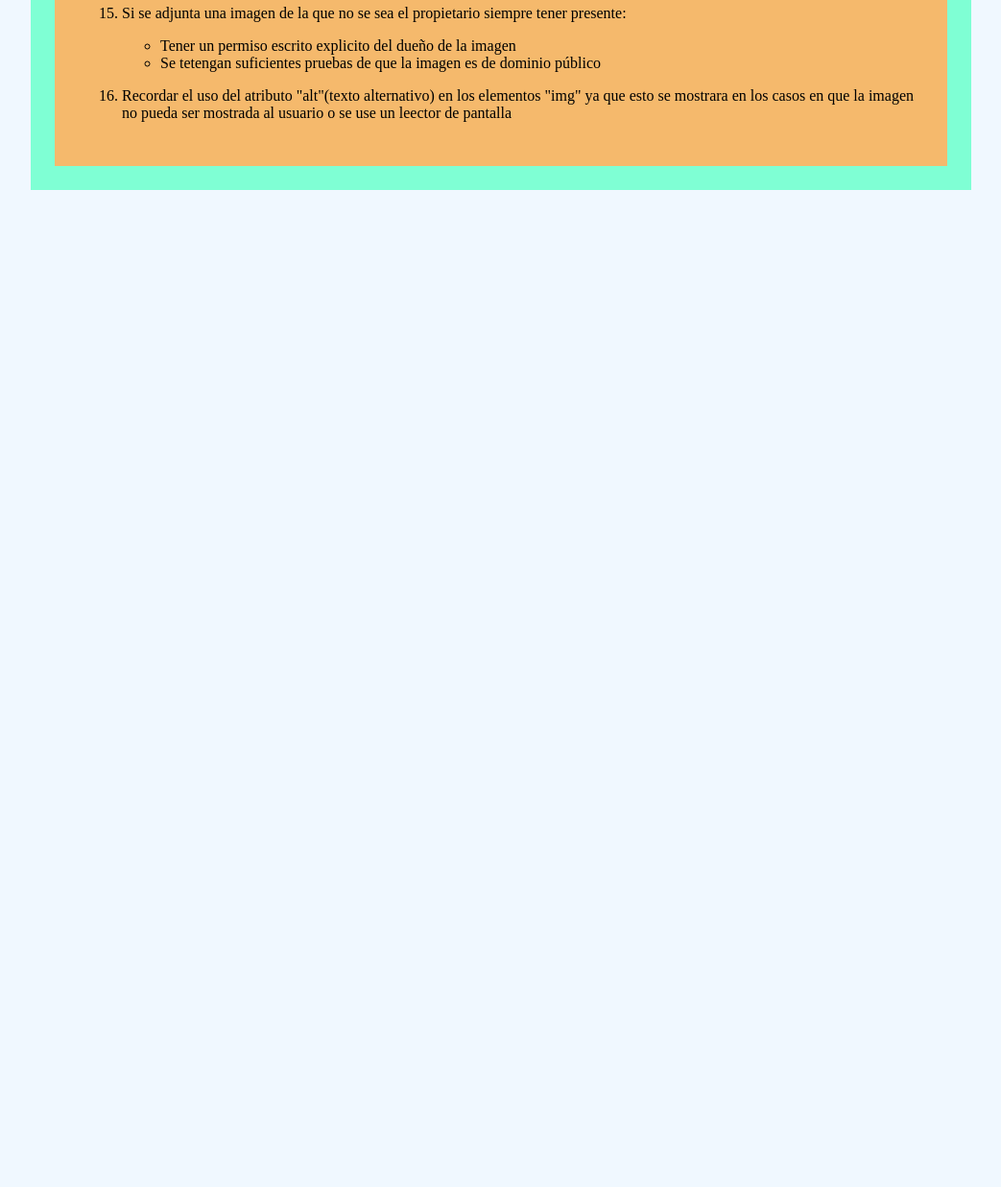
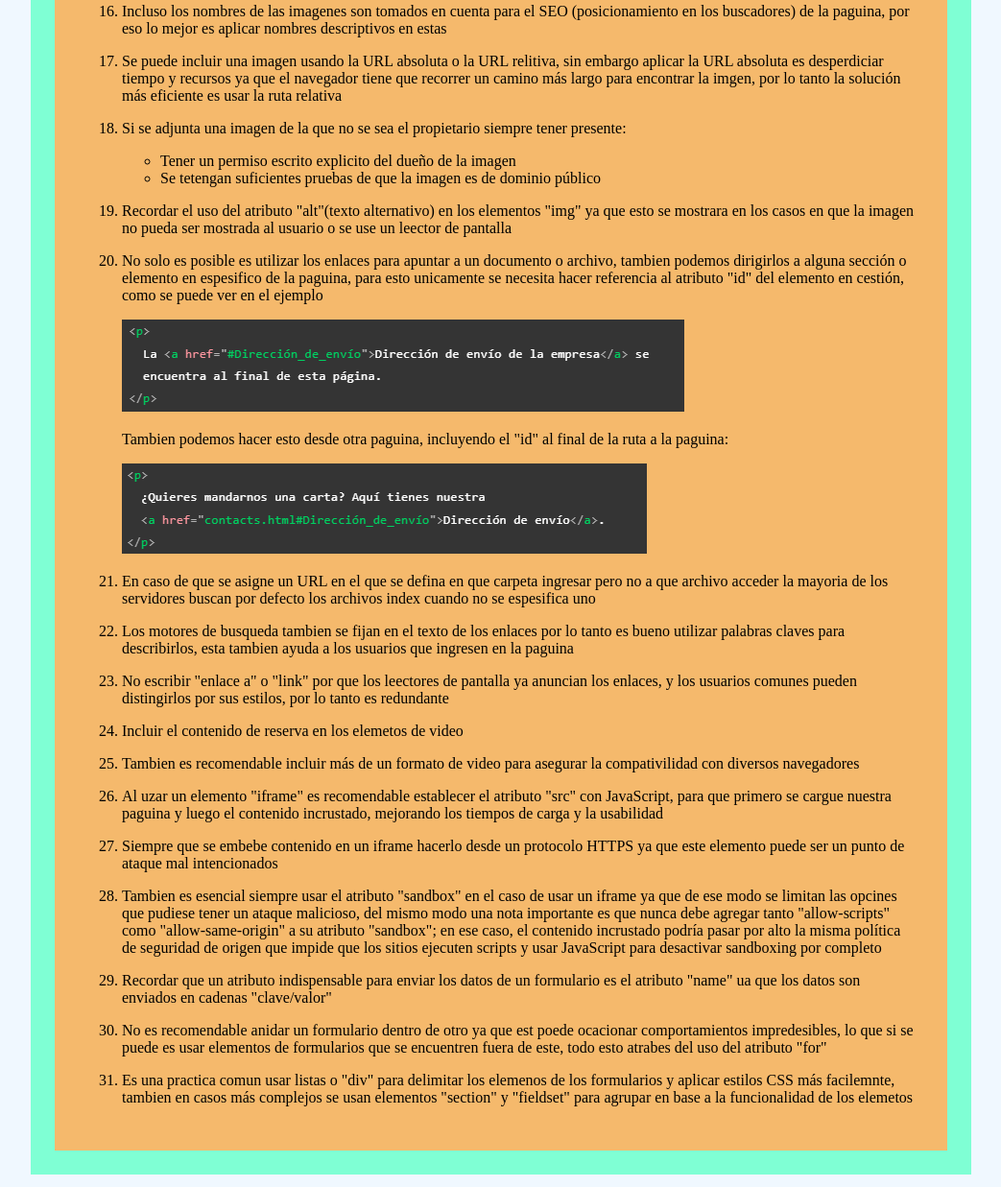
Before and after one commit to CMP2007/Auto-Gu-a, a plain HTML site: page html/Conclusion.HTML in a window 1280 px wide. Shown: the part 1560-2797 px from the top of the page at 96% size, without its empty margins (118-1161 px from the left). Before the commit the page ends 1908 px from the top, so only its background shows below. Drawn offline with Linux system fonts and the light colour scheme.

Commit message:
Finalización del tema

```diff
--- a/html/Conclusion.HTML
+++ b/html/Conclusion.HTML
@@ -14,7 +14,16 @@
             <p>Algunas de las cosas que es necesario recordar al trabajar la estructura o funcionamiento de una paguina web con HTML son:</p>
             <ol>
                 <li>
+                    <p>Lo ideal es confiar en HTML para el contenido tanto como sea posible</p>
+                </li>
+                <li>
                     <p><b>Una buena practica es tomarse el tiempo de pensar y definir la estructura que tendra la paguina, desde el como se estructurará, conectara por cuantas paguinas estara compuesta, que contenido alvergara, y el como se quiere que se vea entre otros aspectos (siempre es bueno dibujar o plasmar las ideas en borradores o referencias visuales)</b></p>
+                </li>
+                <li>
+                    <p>Lo mejor para una paguina es incluir contenido de terceros solo cuando es encesario, ya se por temás de derechos de autor, licencias o bulnerabilidades aprobechables por terceros mal intencionados </p>
+                </li>
+                <li>
+                    <p>Si es posible utilizar un servicio HTTPS para nuestra paguina, tener presente la seguridad de esta siempre debe ser primordial</p>
                 </li>
                 <li>
                     <p>El anidamiento de las etiquetas debe de hacerse de forma correcta para evitar mal funcionamiento de los elementos, es decir el primer elementos en abrirse es el ultimo en cerrarse, y biceversa, por lo tanto nunca hay que mesclar el inicio y final de las etiquetas como se ve en el ejemplo, las etiquetas deben estar claramante dentro o fuera una de otras.</p>
@@ -79,6 +88,39 @@
                 <li>
                     <p>Recordar el uso del atributo "alt"(texto alternativo) en los elementos "img" ya que esto se mostrara en los casos en que la imagen no pueda ser mostrada al usuario o se use un leector de pantalla </p>
                 </li>
+                <li>
+                    <p>No solo es posible es utilizar los enlaces para apuntar a un documento o archivo, tambien podemos dirigirlos a alguna sección o elemento en espesifico de la paguina, para esto unicamente se necesita hacer referencia al atributo "id" del elemento en cestión, como se puede ver en el ejemplo</p>
+                    <img src="./img/Recordarenlaces2.PNG" alt="">
+                    <p>Tambien podemos hacer esto desde otra paguina, incluyendo el "id" al final de la ruta a la paguina:</p>
+                    <img src="./img/Recordarenlaces.PNG" alt="">
+                </li>
+                <li>
+                    <p>En caso de que se asigne un URL en el que se defina en que carpeta ingresar pero no a que archivo acceder la mayoria de los servidores buscan por defecto los archivos index cuando no se espesifica uno</p>
+                </li>
+                <li>
+                    <p>Los motores de busqueda tambien se fijan en el texto de los enlaces por lo tanto es bueno utilizar palabras claves para describirlos, esta tambien ayuda a los usuarios que ingresen en la paguina</p>
+                </li>
+                <li>
+                    <p>No escribir "enlace a" o "link" por que los leectores de pantalla ya anuncian los enlaces, y los usuarios comunes pueden distingirlos por sus estilos, por lo tanto es redundante</p>
+                </li>
+                <li><p>Incluir el contenido de reserva en los elemetos de video</p></li>
+                <li><p>Tambien es recomendable incluir más de un formato de video para asegurar la compativilidad con diversos navegadores</p></li>
+                <li>
+                    <p>Al uzar un elemento "iframe" es recomendable establecer el atributo "src" con JavaScript, para que primero se cargue nuestra paguina y luego el contenido incrustado, mejorando los tiempos de carga y la usabilidad </p>
+                </li>
+                <li>
+                    <p>Siempre que se embebe contenido en un iframe hacerlo desde un protocolo HTTPS ya que este elemento puede ser un punto de ataque mal intencionados</p>
+                </li>
+                <li>
+                    <p>Tambien es esencial siempre usar el atributo "sandbox" en el caso de usar un iframe ya que de ese modo se limitan las opcines que pudiese tener un ataque malicioso, del mismo modo una nota importante es que nunca debe agregar tanto "allow-scripts" como "allow-same-origin" a su atributo "sandbox"; en ese caso, el contenido incrustado podría pasar por alto la misma política de seguridad de origen que impide que los sitios ejecuten scripts y usar JavaScript para desactivar sandboxing por completo</p>
+                </li>
+                <li>
+                    <p>Recordar que un atributo indispensable para enviar los datos de un formulario es el atributo "name" ua que los datos son enviados en cadenas "clave/valor"</p>
+                </li>
+                <li>
+                    <p>No es recomendable anidar un formulario dentro de otro ya que est poede ocacionar comportamientos impredesibles, lo que si se puede es usar elementos de formularios que se encuentren fuera de este, todo esto atrabes del uso del atributo "for" </p>
+                </li>
+                <li>Es una practica comun usar listas o "div" para delimitar los elemenos de los formularios y aplicar estilos CSS más facilemnte, tambien en casos más complejos se usan elementos "section" y "fieldset" para agrupar en base a la funcionalidad de los elemetos </li>
             </ol>
         </div>
     </section>
```
Also changed, not shown: html/Multimedia.html (+1 -0 lines), html/etiquetas.html (+1 -0 lines), html/img/Recordarenlaces.PNG (added), html/img/Recordarenlaces2.PNG (added), html/img/ejmADowload.PNG (added).
